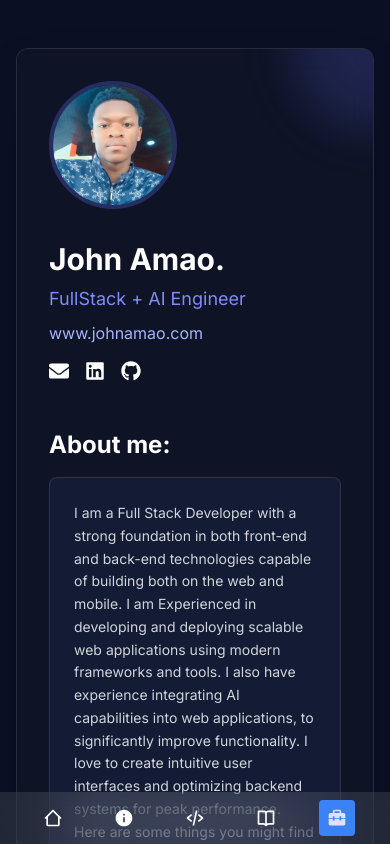
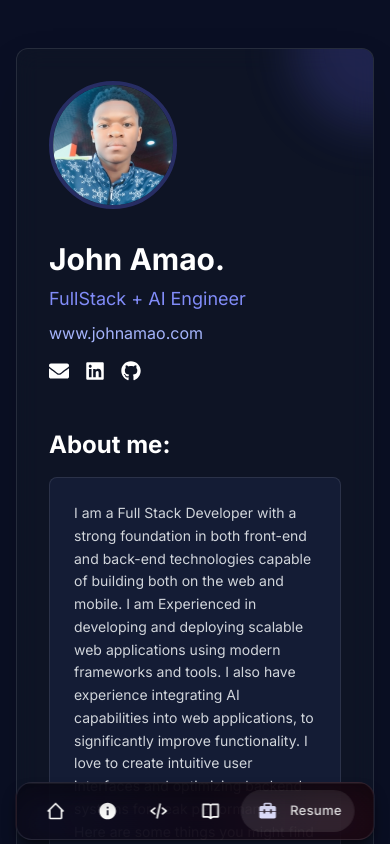
Before and after one commit to JOHN-AMAO/Portfolio, a Next.js app: page /resume in a window 390 px wide. Shown: the top 844 px of the page. Built offline with nearby package versions, Linux system fonts and the light colour scheme.

Commit message:
update to mobile navbar

```diff
--- a/components/DesktopSidebar.tsx
+++ b/components/DesktopSidebar.tsx
@@ -37,7 +37,7 @@ const DesktopSidebar = () => {
   }
 
   return (
-    <div className='hidden lg:inline-block relative'>
+    <div className='hidden lg:inline-block relative '>
 
       <div className="relative ml-[20px] mt-6">
 
@@ -46,13 +46,13 @@ const DesktopSidebar = () => {
 
       <div className='flex flex-col gap-4 justify-center h-screen ml-5'>
         {/* Sidebar container with glass morphism and light beams */}
-        <div className='relative'>
+        <div className='relative  '>
 
           <motion.div
             initial={{ opacity: 0, x: -10 }}
             animate={{ opacity: 1, x: 0 }}
             transition={{ duration: 0.5, delay: 0.1 }}
-            className='relative flex flex-col gap-8 backdrop-blur-md bg-gray-900/60 rounded-2xl border border-white/10 px-4 py-8 shadow-xl w-20'
+            className='relative flex flex-col gap-8 backdrop-blur-md bg-black/10 rounded-3xl border border-white/10 px-4 py-8 shadow-xl w-20'
           >
             {links.map((link, index) => (
               <motion.div
--- /dev/null
+++ b/components/MobileNav.module.css
@@ -0,0 +1,92 @@
+.liquidGlass {
+  /* The element already has Tailwind classes for fixed bottom bar; this class adds the liquid glass accents */
+  overflow: hidden;
+}
+
+.liquidGlass::before {
+  content: "";
+  position: absolute;
+  inset: 0;
+  pointer-events: none;
+  /* Edge refraction/highlight at the top edge to emulate curved glass */
+  /* Moved highlight to bottom edge */
+
+}
+
+.liquidGlass::after {
+  content: "";
+  position: absolute;
+  inset: 0;
+  pointer-events: none;
+  /* Soft inner shadow to create thickness */
+  box-shadow: inset 0 1px 0 rgba(255,255,255,0.06), inset 0 12px 30px rgba(0,0,0,0.35);
+}
+
+/* Loading sweep across the top edge while navigating */
+.isLoading.liquidGlass::after {
+  box-shadow: inset 0 1px 0 rgba(255,255,255,0.06), inset 0 12px 30px rgba(0,0,0,0.35);
+}
+
+.isLoading.liquidGlass::before {
+  /* Stronger bottom highlight while loading */
+  background:
+    radial-gradient(120% 60% at 50% 110%, rgba(255,255,255,0.28) 0%, rgba(255,255,255,0.10) 45%, rgba(255,255,255,0) 60%),
+    linear-gradient(to top, rgba(255,255,255,0.18), rgba(255,255,255,0) 30%);
+}
+
+.isLoadingOverlay {
+  position: absolute;
+  bottom: 0;
+  top: auto;
+  left: -40%;
+  height: 2px;
+  width: 40%;
+  background: linear-gradient(90deg, transparent, rgba(255,255,255,0.5), transparent);
+  filter: blur(0.5px);
+  animation: slideAcross 900ms ease-in-out infinite;
+}
+
+@keyframes slideAcross {
+  0% { transform: translateX(0%); opacity: 0.2; }
+  35% { opacity: 1; }
+  100% { transform: translateX(260%); opacity: 0.2; }
+}
+
+/* Icon wrapper and rotating progress ring */
+.iconWrap {
+  position: relative;
+  width: 28px;
+  height: 28px;
+  display: grid;
+  place-items: center;
+}
+
+.progressRing::before {
+  content: "";
+  position: absolute;
+  inset: -2px;
+  border-radius: 9999px;
+  background: conic-gradient(
+    from 0deg,
+    rgba(255,255,255,0.15) 0deg,
+    rgba(255,255,255,0.55) 120deg,
+    rgba(255,255,255,0.15) 240deg,
+    rgba(255,255,255,0.55) 360deg
+  );
+  animation: spin 900ms linear infinite;
+  -webkit-mask: radial-gradient(farthest-side, transparent calc(100% - 3px), #000 calc(100% - 2px));
+  mask: radial-gradient(farthest-side, transparent calc(100% - 3px), #000 calc(100% - 2px));
+  opacity: 0.9;
+}
+
+.progressRing::after {
+  content: "";
+  position: absolute;
+  inset: 2px;
+  border-radius: 9999px;
+  box-shadow: 0 0 10px rgba(255,255,255,0.08) inset;
+}
+
+@keyframes spin {
+  to { transform: rotate(360deg); }
+}
--- a/components/MobileNav.tsx
+++ b/components/MobileNav.tsx
@@ -2,22 +2,30 @@
 import { useEffect, useState } from "react";
 import Link from "next/link";
 import Image from "next/image";
-import { usePathname } from "next/navigation";
+import { usePathname, useRouter } from "next/navigation";
+import styles from "./MobileNav.module.css";
 
 const MobileNav = () => {
   const pathname = usePathname();
   const [activeLink, setActiveLink] = useState(pathname);
+  const [isNavigating, setIsNavigating] = useState<string | null>(null);
+  const router = useRouter();
 
   useEffect(() => {
     setActiveLink(pathname);
   }, [pathname]);
 
+  // Clear navigating state when route changes
+  useEffect(() => {
+    setIsNavigating(null);
+  }, [pathname]);
+
   const links = [
-    { href: '/', icon: '/home.svg', alt: 'home page' },
-    { href: '/about', icon: '/about.svg', alt: 'about page' },
-    { href: '/projects', icon: '/projects.svg', alt: 'projects page' },
-    { href: '/blog', icon: '/blog.svg', alt: 'blog page' },
-    { href: '/resume', icon: '/resume.svg', alt: 'resume page' },
+    { href: '/', icon: '/home.svg', alt: 'home page', label: 'Home' },
+    { href: '/about', icon: '/about.svg', alt: 'about page', label: 'About' },
+    { href: '/projects', icon: '/projects.svg', alt: 'projects page', label: 'Projects' },
+    { href: '/blog', icon: '/blog.svg', alt: 'blog page', label: 'Blog' },
+    { href: '/resume', icon: '/resume.svg', alt: 'resume page', label: 'Resume' },
   ];
 
   const isActive = (href: string) => {
@@ -35,25 +43,47 @@ const MobileNav = () => {
   }
 
   return (
-    <div className='md:hidden fixed bottom-0 left-0 right-0 shadow-md bg-white z-50 backdrop-filter backdrop-blur-xl bg-opacity-10'>
-      <div className='flex flex-row justify-evenly w-full py-2'>
-        {links.map((link) => (
+    <div className={`md:hidden fixed bottom-1 left-1/2 -translate-x-1/2 w-[92%] max-w-md z-50 rounded-2xl bg-black/90 bg-gradient-to-r from-indigo-500/[0.12] via-purple-500/[0.08] to-pink-500/[0.12] backdrop-filter backdrop-blur-2xl backdrop-saturate-150 border border-white/10 shadow-lg shadow-black/50 ${styles.liquidGlass} ${isNavigating ? styles.isLoading : ''}`}>
+      <div className='flex flex-row justify-evenly w-full py-2 px-2'>
+        {links.map((link) => {
+          const active = isActive(link.href);
+          const showSpinner = isNavigating === link.href;
+
+          return (
             <Link
               key={link.href}
               href={link.href}
-            className={`flex items-center justify-center rounded p-2 transition-colors duration-200 ${
-              isActive(link.href) ? "bg-blue-500" : "hover:bg-blue-400/20"
+              onClick={(e) => {
+                if (active) return;
+                e.preventDefault();
+                setIsNavigating(link.href);
+                setTimeout(() => router.push(link.href), 60);
+              }}
+              aria-current={active ? 'page' : undefined}
+              className={`flex items-center justify-center rounded-full transition-all duration-200 h-10 ${
+                active
+                  ? "bg-white/10 ring-1 ring-white/10 px-3 gap-2"
+                  : "hover:bg-white/5 w-10"
               }`}
             >
+              <span className={`${styles.iconWrap} ${showSpinner ? styles.progressRing : ''}`}>
                 <Image
                   src={link.icon}
                   alt={link.alt}
                   width={20}
                   height={20}
                 />
+              </span>
+              {active && (
+                <span className='text-[13px] font-medium tracking-wide text-white/90'>
+                  {link.label}
+                </span>
+              )}
             </Link>
-        ))}
+          );
+        })}
       </div>
+      {isNavigating && <div className={styles.isLoadingOverlay} />}
     </div>
   );
 };
```
Lines whose indentation alone changed are shown as unchanged.
